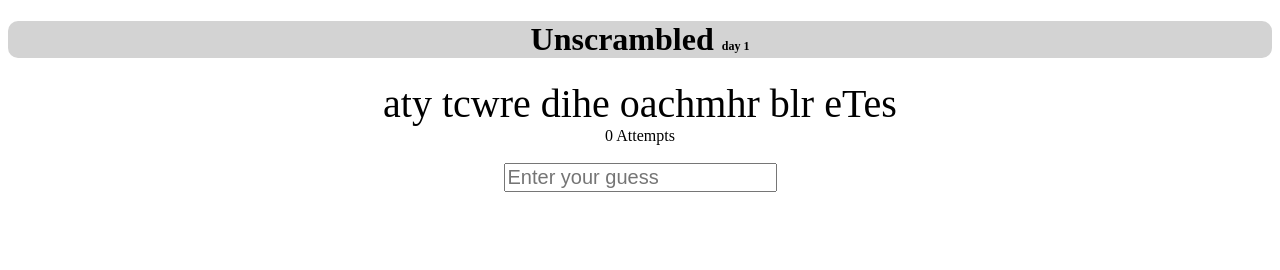
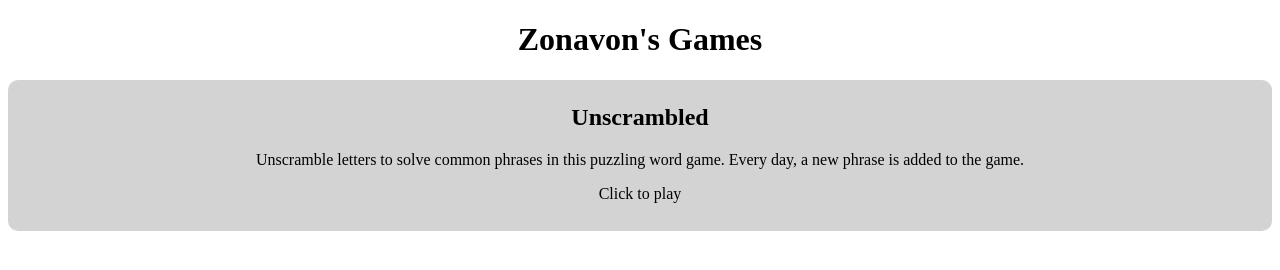
Before and after one commit to Beandream/zonavon, a plain HTML site: page index.html in a window 1280 px wide. Drawn offline with Linux system fonts and the light colour scheme.

Commit message:
Add landing page

```diff
--- a/index.html
+++ b/index.html
@@ -1,39 +1,20 @@
 <!DOCTYPE html>
 <html>
+<head>
+	<title>Zonavon</title>
+  <link rel="stylesheet" href="style.css" />
+</head>
+<body>
+	<h1>Zonavon's Games</h1>
+  <a href="/unscrambled">
+    <div class="game">
+      <h2>Unscrambled</h2>
+      <p>
+         Unscramble letters to solve common phrases in this puzzling word game. Every day, a new phrase is added to the game.
+      </p>
 
-<head>
-  <meta charset="utf-8">
-  <meta name="viewport" content="width=device-width">
-  <title>Unscrambled</title>
-  <meta name="description" content="Unscrambled. Unscramble letters to solve common phrases in this puzzling word game." />
-  <link href="style.css" rel="stylesheet" type="text/css" />
-</head>
-
-<body>
-  <header>
-    <h1 id="title">
-      Unscrambled
-      <span id="day">day </span>
-
-    </h1>
-
-  </header>
-  <div id="word"></div>
-  <input id="input" type="submit" name="input" value="" />
-  <span id="attempts" >0 </span>
-  <span>Attempts</span>
-  <br></br>
-  <div id="guessText"></div>
-
-  <form id="submit">
-    <input id="guess" type="text" name="guess" placeholder="Enter your guess" value="" />
-  </form>
-
-
-  <script src="phrases.js">
-  </script>
-
-  <script src="script.js"></script>
+      <p> Click to play </p>
+    </div>
+  </a>
 </body>
-
 </html>
--- a/style.css
+++ b/style.css
@@ -7,25 +7,14 @@ body {
   text-align: center;
 }
 
-#word {
-  font-size: 40px;
-  text-align: center;
+.game {
+  background-color: lightgrey;
+  border-radius: 10px;
+  padding: 4px 0px 12px 0px;
+  text-decoration: none;
+  color: black;
 }
 
-#input {
-  display: none;
+a {
+  text-decoration: none;
 }
-
-#guess, #guessText {
-  font-size: 20px;
-}
-
-#title {
-  background-color: lightgrey;
-  border-radius: 10px;
-}
-
-#day {
-  font-size: 12px;
-  font-weight: narrow;
-}
--- /dev/null
+++ b/unscrambled/style.css
@@ -0,0 +1,31 @@
+html {
+  height: 100%;
+  width: 100%;
+}
+
+body {
+  text-align: center;
+}
+
+#word {
+  font-size: 40px;
+  text-align: center;
+}
+
+#input {
+  display: none;
+}
+
+#guess, #guessText {
+  font-size: 20px;
+}
+
+#title {
+  background-color: lightgrey;
+  border-radius: 10px;
+}
+
+#day {
+  font-size: 12px;
+  font-weight: narrow;
+}
```
Also changed, not shown: unscrambled/index.html (added, +39 -0 lines), unscrambled/phrases.js (renamed from phrases.js), unscrambled/script.js (renamed from script.js).
